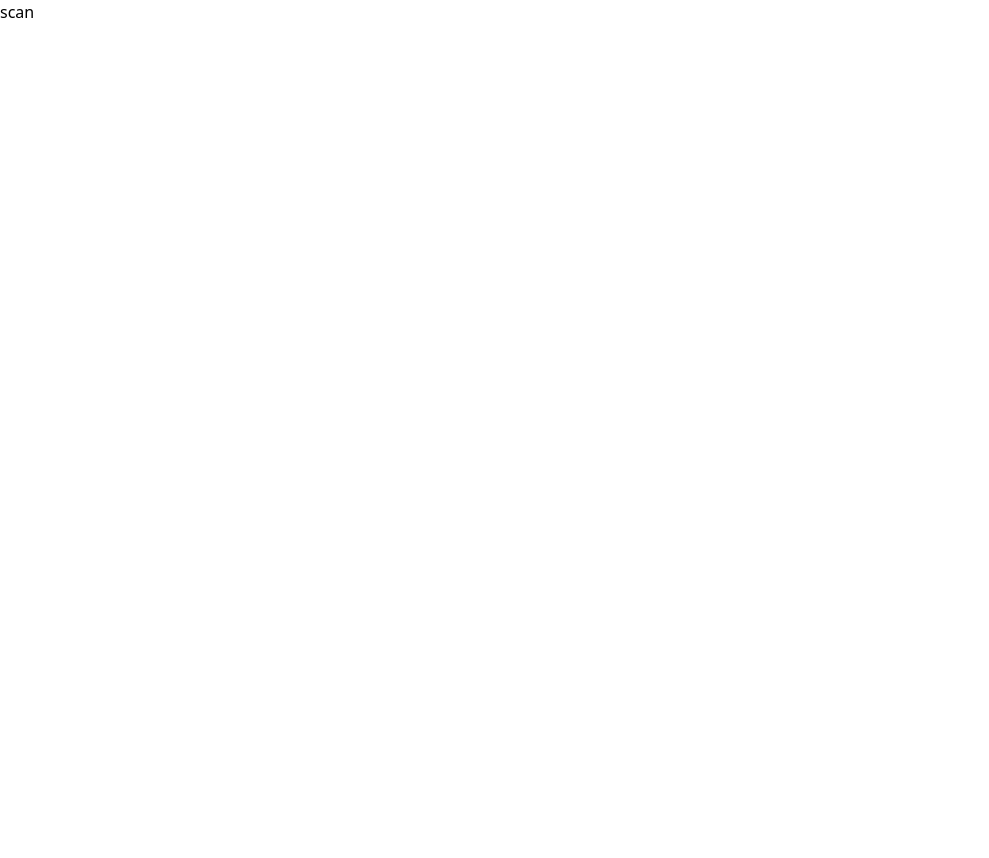
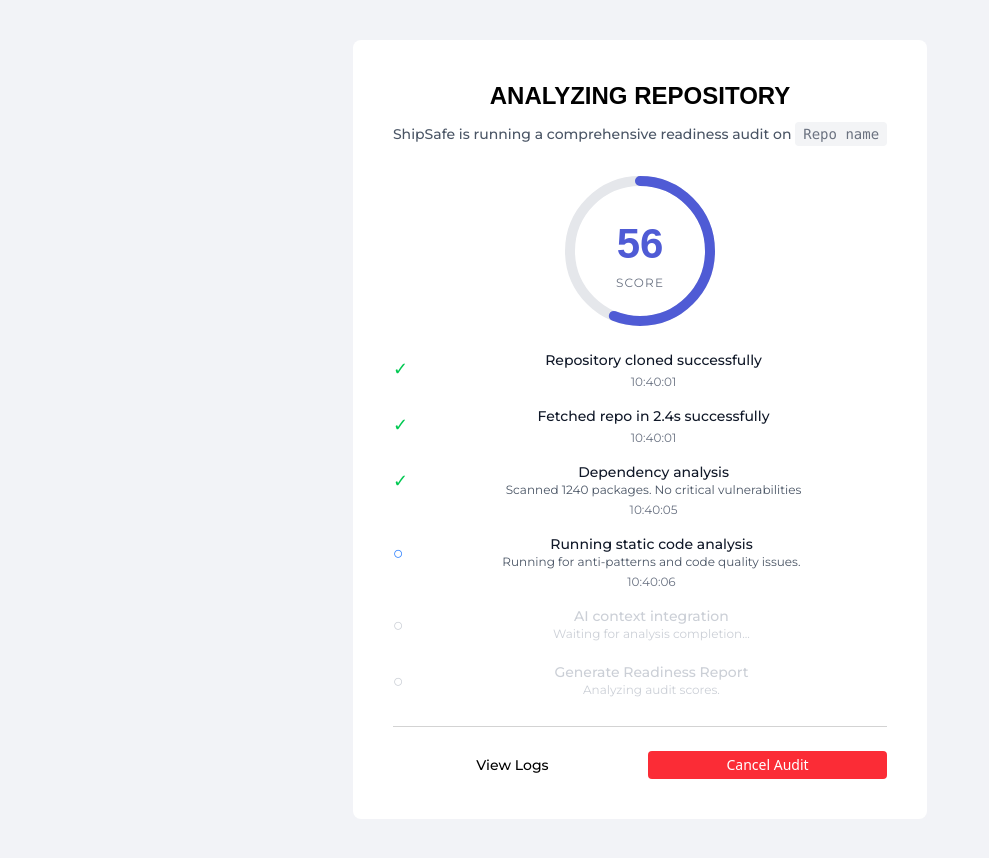
Before and after one commit to nife-codes/shipshield, a React (Vite) app in the folder shipshield-frontend/: page /scan in a window 1280 px wide. Shown: the whole page, without its empty margins (0-989 px from the left). Before the commit the page ends 800 px from the top, so only its background shows below. Built offline with nearby package versions, Linux system fonts and the light colour scheme; a web font is replaced by a local one.

Commit message:
more changes

```diff
--- a/shipshield-frontend/src/Pages/Dashboard.jsx
+++ b/shipshield-frontend/src/Pages/Dashboard.jsx
@@ -51,7 +51,7 @@
     </div>
 
     {/* Spinning Score */}
-    <SpinningScore score={76} size={300} /> {/* increase size prop if supported */}
+    <SpinningScore score={56} size={300} />
   </div>
 
   <div className='flex gap-3'>
--- a/shipshield-frontend/src/Pages/Scan.jsx
+++ b/shipshield-frontend/src/Pages/Scan.jsx
@@ -1,11 +1,80 @@
 import React from 'react'
+import SpinningScore from '../components/score/SpinningScore'
+import CustomButton from '../components/ui/Button'
+import AnalysisSteps from '../components/ui/AnalysisSteps'
 
-const Scan = () => {
-  return (
-    <div>
-      scan
-    </div>
-  )
+const Scan = ({steps = []}) => {
+    const defaultSteps = [
+    {
+      status: 'done',
+      title: 'Repository cloned successfully',
+      time: '10:40:01'
+    },
+    {
+      status: 'done',
+      title: 'Fetched repo in 2.4s successfully',
+      time: '10:40:01'
+    },
+    {
+      status: 'done',
+      title: 'Dependency analysis',
+      description: 'Scanned 1240 packages. No critical vulnerabilities',
+      time: '10:40:05'
+    },
+    {
+      status: 'running',
+      title: 'Running static code analysis',
+      description: 'Running for anti-patterns and code quality issues.',
+      time: '10:40:06'
+    },
+    {
+      status: 'pending',
+      title: 'AI context integration',
+      description: 'Waiting for analysis completion...',
+      time: ''
+    },
+    {
+      status: 'pending',
+      title: 'Generate Readiness Report',
+      description: 'Analyzing audit scores.',
+      time: ''
+    }
+  ];
+
+  const finalSteps = steps.length > 0 ? steps : defaultSteps;
+
+return (
+    <section className='bg-[#F2F3F7] flex justify-center p-10 items-center min-h-screen'>
+         <main className='bg-white text-center flex flex-col items-center rounded-lg p-10 max-w-max'>
+                    <h1 className='text-black uppercase text-2xl font-bold'>Analyzing Repository</h1>
+                    <p className='text-gray-600 font-medium text-sm mt-3'>ShipSafe is running a comprehensive readiness audit on <span className='bg-[#F3F4F6] px-2 py-1 rounded text-[#6B7280] font-mono'>Repo name</span></p>
+                    <div className='mt-8'>
+                            <SpinningScore score={56} size={150} />
+                    </div>
+
+                        <AnalysisSteps steps={finalSteps} />
+
+
+            {finalSteps.every(step => step.status === 'done') && (
+             <div className='mt-8'>
+             <SpinningScore score={56} size={150} />
+             </div>
+            )}
+
+                    <hr className='text-[#b4b4b494] w-full my-6'/>
+                    <div className='flex justify-between items-center w-full gap-4'>
+                            <div className='flex-1'>
+                                <p className='text-sm font-medium'>View Logs</p>
+                            </div>
+                            <div className='flex-1'>
+                                <CustomButton color='danger'>
+                                    Cancel Audit
+                                </CustomButton>
+                            </div>
+                    </div>
+         </main>
+    </section>
+)
 }
 
 export default Scan
--- a/shipshield-frontend/src/components/score/SpinningScore.jsx
+++ b/shipshield-frontend/src/components/score/SpinningScore.jsx
@@ -15,9 +15,23 @@
   const [progress, setProgress] = useState(0);
 
   useEffect(() => {
-    const timeout = setTimeout(() => setProgress(score), 100);
-    return () => clearTimeout(timeout);
-  }, [score]);
+    let animationFrameId;
+    let startTime;
+
+    const animate = (currentTime) => {
+      if (!startTime) startTime = currentTime;
+      const elapsed = currentTime - startTime;
+      const percentage = Math.min(elapsed / duration, 1);
+      setProgress(Math.round(percentage * score));
+
+      if (percentage < 1) {
+        animationFrameId = requestAnimationFrame(animate);
+      }
+    };
+
+    animationFrameId = requestAnimationFrame(animate);
+    return () => cancelAnimationFrame(animationFrameId);
+  }, [score, duration]);
 
   const offset =
     circumference - (progress / 100) * circumference;
@@ -56,12 +70,12 @@
       </svg>
 
       {/* Score text */}
-      <div className="absolute  text-center">
+      <div className="absolute text-center">
         <div
           className="font-semibold text-[#4F5BD5]"
           style={{ fontSize: size * 0.28 }}
         >
-         <h1>{progress}</h1>
+          <h1>{progress}</h1>
         </div>
         <div className="text-xs tracking-widest text-gray-500">
           <p>SCORE</p>
--- /dev/null
+++ b/shipshield-frontend/src/components/ui/AnalysisSteps.jsx
@@ -0,0 +1,26 @@
+const AnalysisSteps = ({ steps }) => (
+  <div className="w-full space-y-4 mt-6">
+    {steps.map((step, index) => (
+      <div key={index} className={`flex items-start space-x-3 ${step.status === 'pending' ? 'opacity-50' : ''}`}>
+        <div className="flex-shrink-0 mt-1">
+          {step.status === 'done' && <span className="text-green-500 text-lg">✓</span>}
+          {step.status === 'running' && <span className="text-blue-500 text-lg">○</span>}
+          {step.status === 'pending' && <span className="text-gray-400 text-lg">○</span>}
+        </div>
+        <div className="flex-1">
+          <p className={`text-sm font-medium ${step.status === 'pending' ? 'text-gray-400' : 'text-gray-900'}`}>
+            {step.title}
+          </p>
+          {step.description && (
+            <p className={`text-xs ${step.status === 'pending' ? 'text-gray-400' : 'text-gray-600'}`}>
+              {step.description}
+            </p>
+          )}
+          <p className={`text-xs text-gray-500 mt-1`}>{step.time}</p>
+        </div>
+      </div>
+    ))}
+  </div>
+);
+
+export default AnalysisSteps;
--- a/shipshield-frontend/src/components/ui/AuditMetricCard.jsx
+++ b/shipshield-frontend/src/components/ui/AuditMetricCard.jsx
@@ -38,7 +38,7 @@
   const t = themeMap[theme];
 
   return (
-    <div className="w-full rounded-2xl hover:border-[#7B5CF6] transition-colors bg-white p-5 shadow-sm">
+    <div className="w-full rounded-2xl hover:border-[#7B5CF6] border transition-colors bg-white p-5 shadow-sm">
       {/* Header */}
       <div className="flex items-center justify-between mb-4">
         <div className={`p-2 rounded-lg ${t.icon}`}>
```
